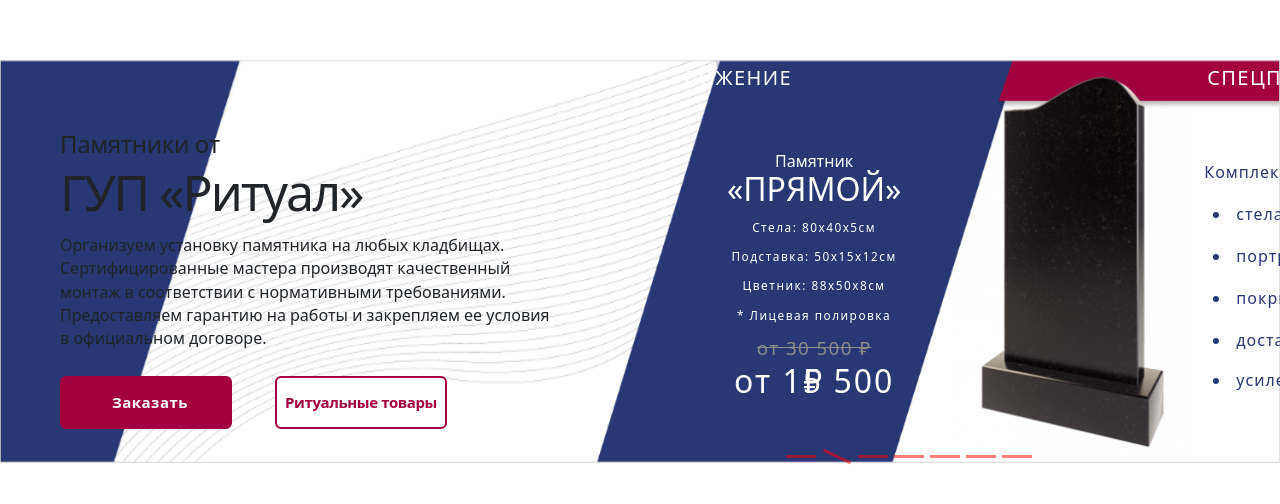
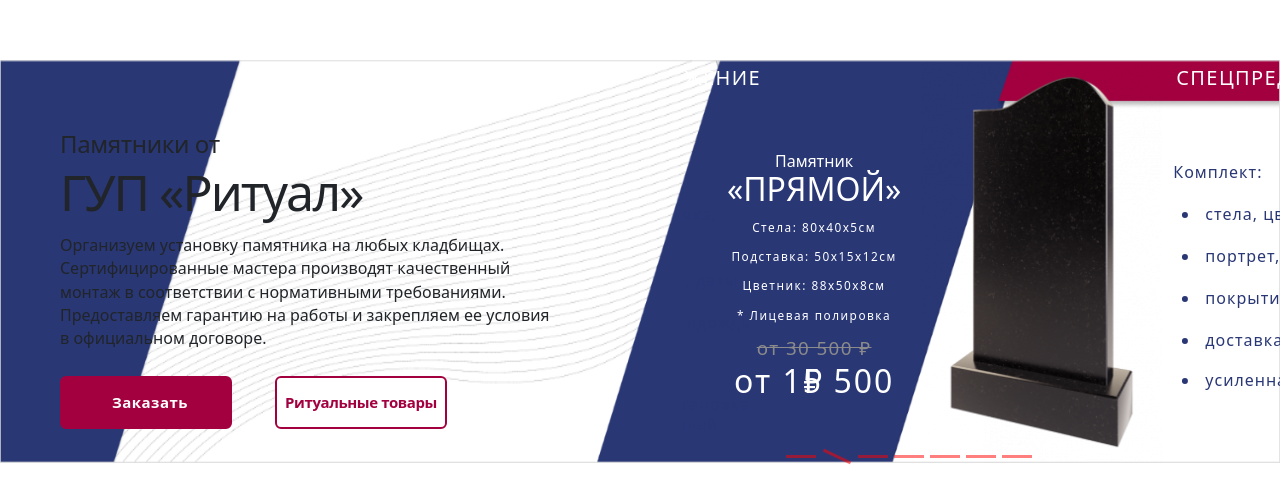
Before and after one commit to itopweb11/ritual, a React (Create React App) app: page / in a window 1280 px wide. Shown: the part 190-694 px from the top of the page. Built offline with nearby package versions, Linux system fonts and the light colour scheme.

Commit message:
инициализация проекта3

```diff
--- a/index.html
+++ /dev/null
@@ -1 +0,0 @@
-<!doctype html><html lang="en"><head><meta charset="utf-8"/><link rel="icon" href="/itopweb11/ritual.git/r2.png"/><meta name="viewport" content="width=device-width,initial-scale=1"/><meta name="theme-color" content="#000000"/><meta name="description" content="Web site created using create-react-app"/><link rel="apple-touch-icon" href="/itopweb11/ritual.git/r2.png"/><link rel="manifest" href="/itopweb11/ritual.git/manifest.json"/><title>Ritual</title><script defer="defer" src="/itopweb11/ritual.git/static/js/main.904e985e.js"></script><link href="/itopweb11/ritual.git/static/css/main.db6f44c2.css" rel="stylesheet"></head><body><noscript>You need to enable JavaScript to run this app.</noscript><div id="root"></div></body></html>
--- a/src/components/slider/slider.scss
+++ b/src/components/slider/slider.scss
@@ -145,4 +145,8 @@
     position: relative;
     margin-right: 77px;
   }
+
+  img {
+    margin-left: 20px;
+  }
 }
```
Also changed, not shown: 6 other files (tests, documents, lock files or other folders).
